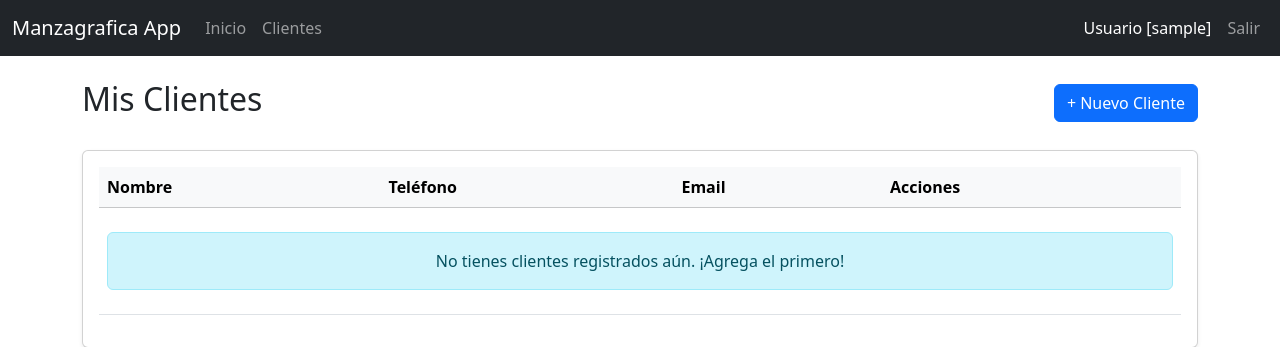
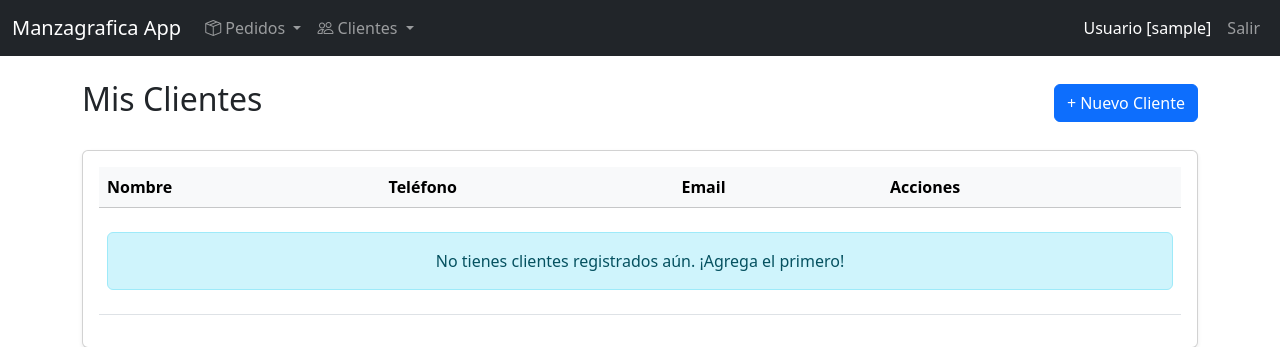
Before and after one commit to ffelipecuevasc/ManzagraficaPedidosApp, a Django app: page /clientes/ in a window 1280 px wide. Shown: the top 347 px of the page. Run offline with Django 5.2, Linux system fonts and the light colour scheme; the visitor is signed in with stand-in values (Sample User, id 1); data that the repository does not hold is empty; some libraries are stand-ins or nearby versions.

Commit message:
Refactorización: Barra de navegación transformada a menús desplegables

```diff
--- a/pedidos/templates/pedidos/base.html
+++ b/pedidos/templates/pedidos/base.html
@@ -25,11 +25,28 @@
             </button>
             <div class="collapse navbar-collapse" id="navbarNav">
                 <ul class="navbar-nav me-auto mb-2 mb-lg-0">
-                    <li class="nav-item">
-                        <a class="nav-link" href="{% url 'dashboard' %}">Inicio</a>
+                    <!-- Menú Pedidos -->
+                    <li class="nav-item dropdown">
+                        <a class="nav-link dropdown-toggle" href="#" role="button" data-bs-toggle="dropdown" aria-expanded="false">
+                            <i class="bi bi-box-seam"></i> Pedidos
+                        </a>
+                        <ul class="dropdown-menu">
+                            <li><a class="dropdown-item" href="{% url 'crear_pedido' %}">Agregar Pedido</a></li>
+                            <li><hr class="dropdown-divider"></li>
+                            <li><a class="dropdown-item" href="{% url 'dashboard' %}">Listar Pedidos</a></li>
+                        </ul>
                     </li>
-                    <li class="nav-item">
-                        <a class="nav-link" href="{% url 'lista_clientes' %}">Clientes</a>
+
+                    <!-- Menú Clientes -->
+                    <li class="nav-item dropdown">
+                        <a class="nav-link dropdown-toggle" href="#" role="button" data-bs-toggle="dropdown" aria-expanded="false">
+                            <i class="bi bi-people"></i> Clientes
+                        </a>
+                        <ul class="dropdown-menu">
+                            <li><a class="dropdown-item" href="{% url 'crear_cliente' %}">Agregar Cliente</a></li>
+                            <li><hr class="dropdown-divider"></li>
+                            <li><a class="dropdown-item" href="{% url 'lista_clientes' %}">Listar Clientes</a></li>
+                        </ul>
                     </li>
                 </ul>
                 <ul class="navbar-nav ms-auto">
```
